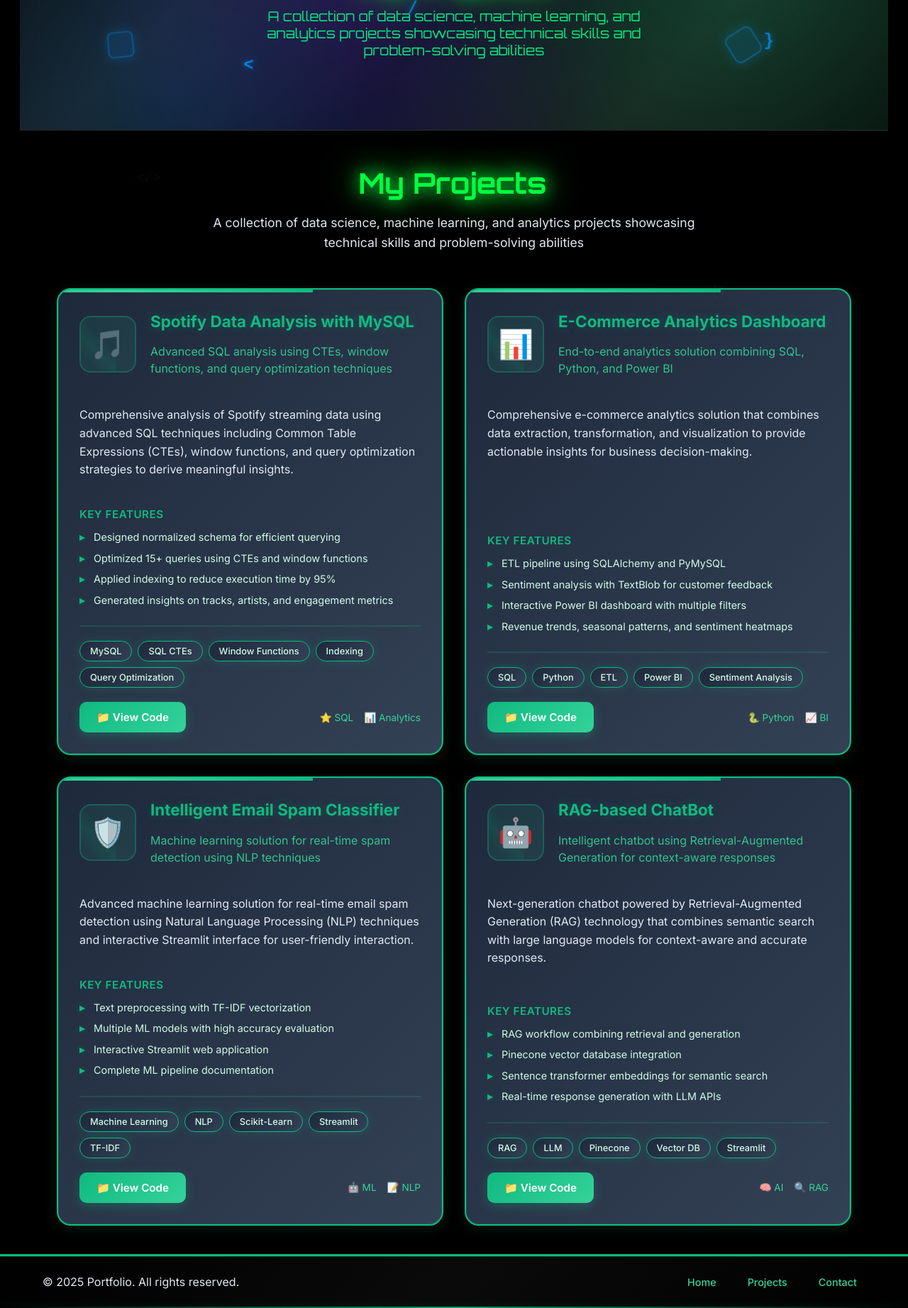
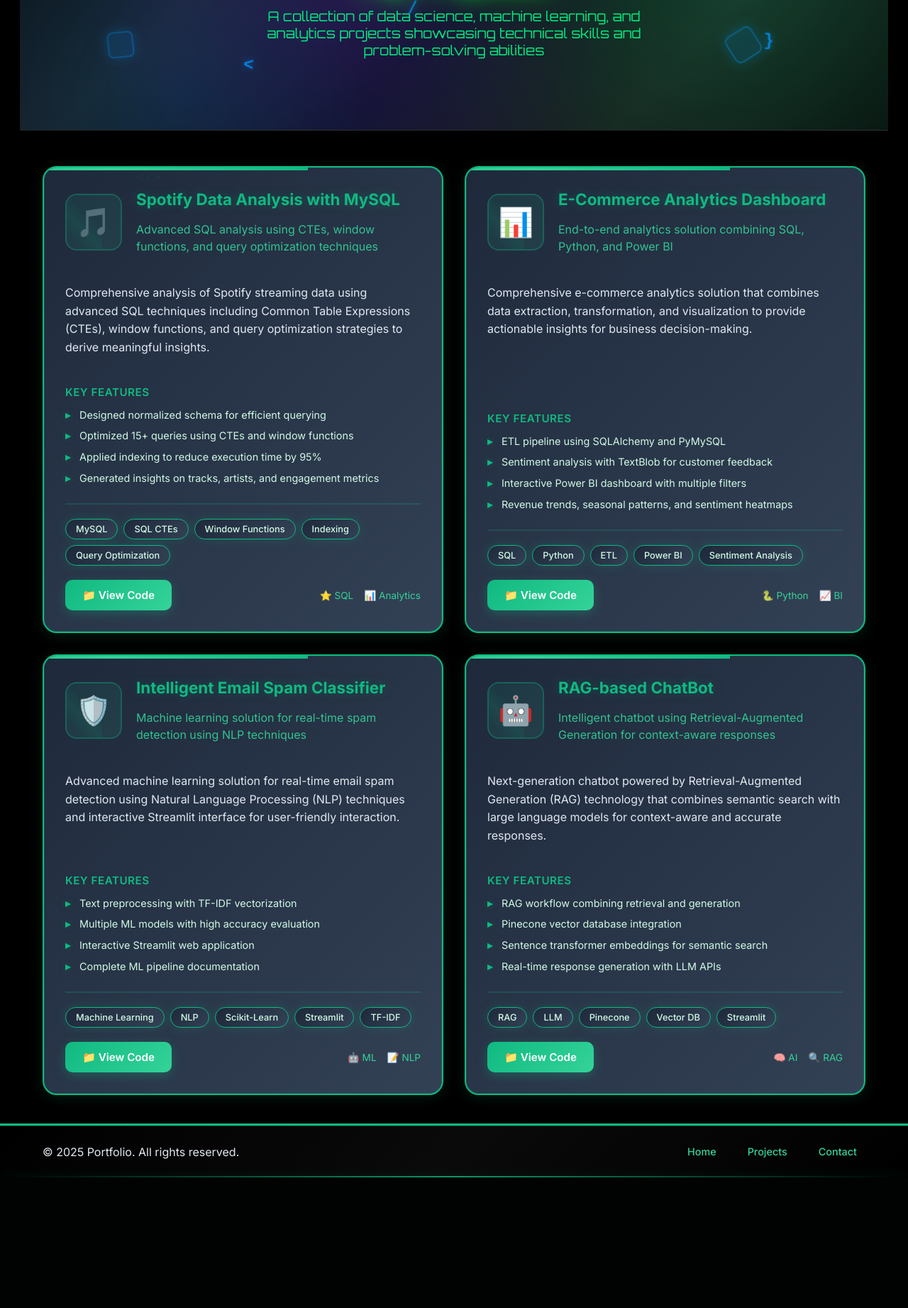
Before and after one commit to pruthvirajshitole/Portfolio, a Django app: page /projects/ in a window 1280 px wide. Shown: the part 240-2083 px from the top of the page at 71% size. After the commit the page ends 1899 px from the top, so only its background shows below. Run offline with Django 5.2, Linux system fonts and the light colour scheme.

Commit message:
updated project section

```diff
--- a/templates/projects.html
+++ b/templates/projects.html
@@ -581,12 +581,6 @@
       <p class="hero-subtitle">A collection of data science, machine learning, and analytics projects showcasing technical skills and problem-solving abilities</p>
     </div>
   </div>
-
-  <div class="projects-container">
-    <div class="projects-header">
-      <h2 class="hero-title">My Projects</h2>
-      <p class="projects-intro">A collection of data science, machine learning, and analytics projects showcasing technical skills and problem-solving abilities</p>
-    </div>
     <div class="projects-grid">
       <div class="project-card">
         <div class="project-header">
```
